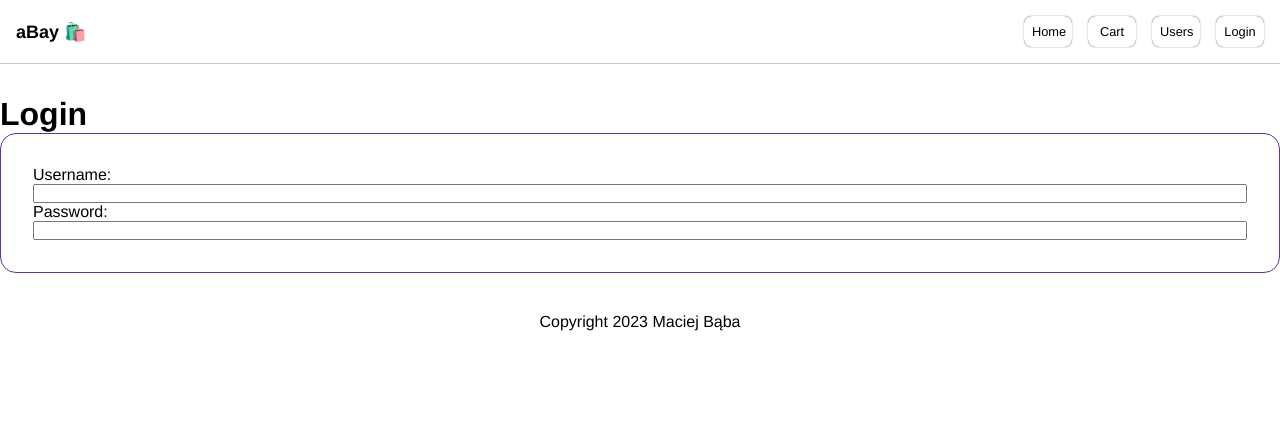
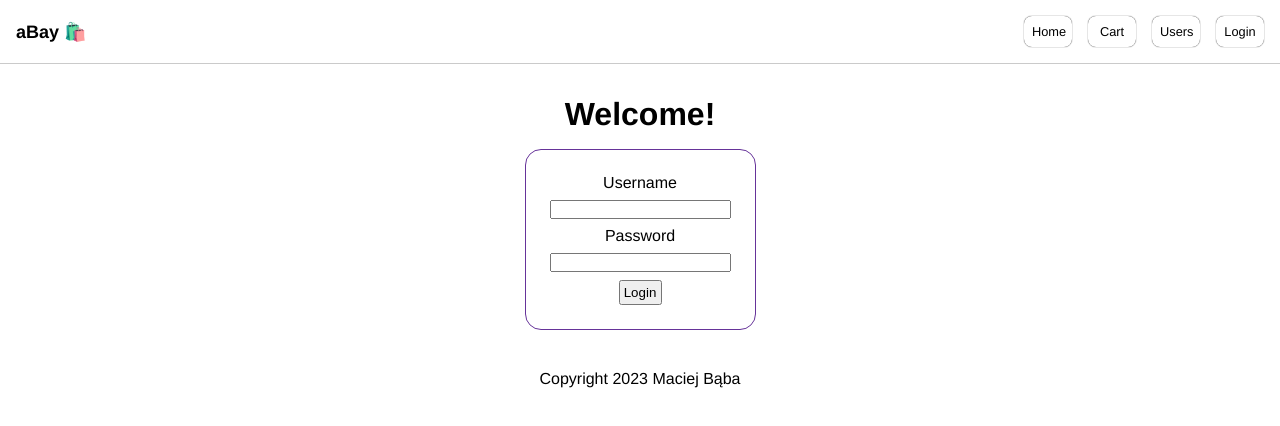
Before and after one commit to maciejbaba/mern-ecommerce, a React (Create React App) app: page /login in a window 1280 px wide. Shown: the top 426 px of the page. Built offline with nearby package versions, Linux system fonts and the light colour scheme; no server answers; the HTML template or start-up script is replaced by a standard one.

Commit message:
add input controlling, change styling, add state

```diff
--- a/src/css/Login.css
+++ b/src/css/Login.css
@@ -1,12 +1,22 @@
 .login-form {
-  padding: 2rem;
+  padding: 1.5rem;
   display: flex;
   flex-direction: column;
+  align-items: center;
+  gap: 0.5rem;
   border: 1px solid rebeccapurple;
   border-radius: 1rem;
 }
 
 .main-login {
+  display: flex;
+  flex-direction: column;
+  align-items: center;
   margin: 2rem auto;
   gap: 1rem;
 }
+
+.login-btn {
+  padding: 0.2rem;
+  width: fit-content;
+}
--- a/src/features/auth/Login.js
+++ b/src/features/auth/Login.js
@@ -1,19 +1,36 @@
-import "../../css/Login.css"
+import "../../css/Login.css";
+import { useState } from "react";
 
 const Login = () => {
+  const [username, setUsername] = useState("");
+  const [password, setPassword] = useState("");
+
   return (
     <main className="main-login">
       <div>
-        <h1>Login</h1>
+        <h1>Welcome!</h1>
       </div>
       <form action="" className="login-form">
-        <label htmlFor="username">Username: </label>
-        <input type="text" />
-        <label htmlFor="password">Password: </label>
-        <input type="password" />
+        <label htmlFor="username">Username</label>
+        <input
+          id="username"
+          type="text"
+          value={username}
+          onChange={(e) => setUsername(e.currentTarget.value)}
+        />
+        <label htmlFor="password">Password</label>
+        <input
+          id="password"
+          type="password"
+          value={password}
+          onChange={(e) => setPassword(e.currentTarget.value)}
+        />
+        <button className="login-btn" onClick={(e) => e.preventDefault()}>
+          Login
+        </button>
       </form>
     </main>
-  )
-}
+  );
+};
 
-export default Login
+export default Login;
```
